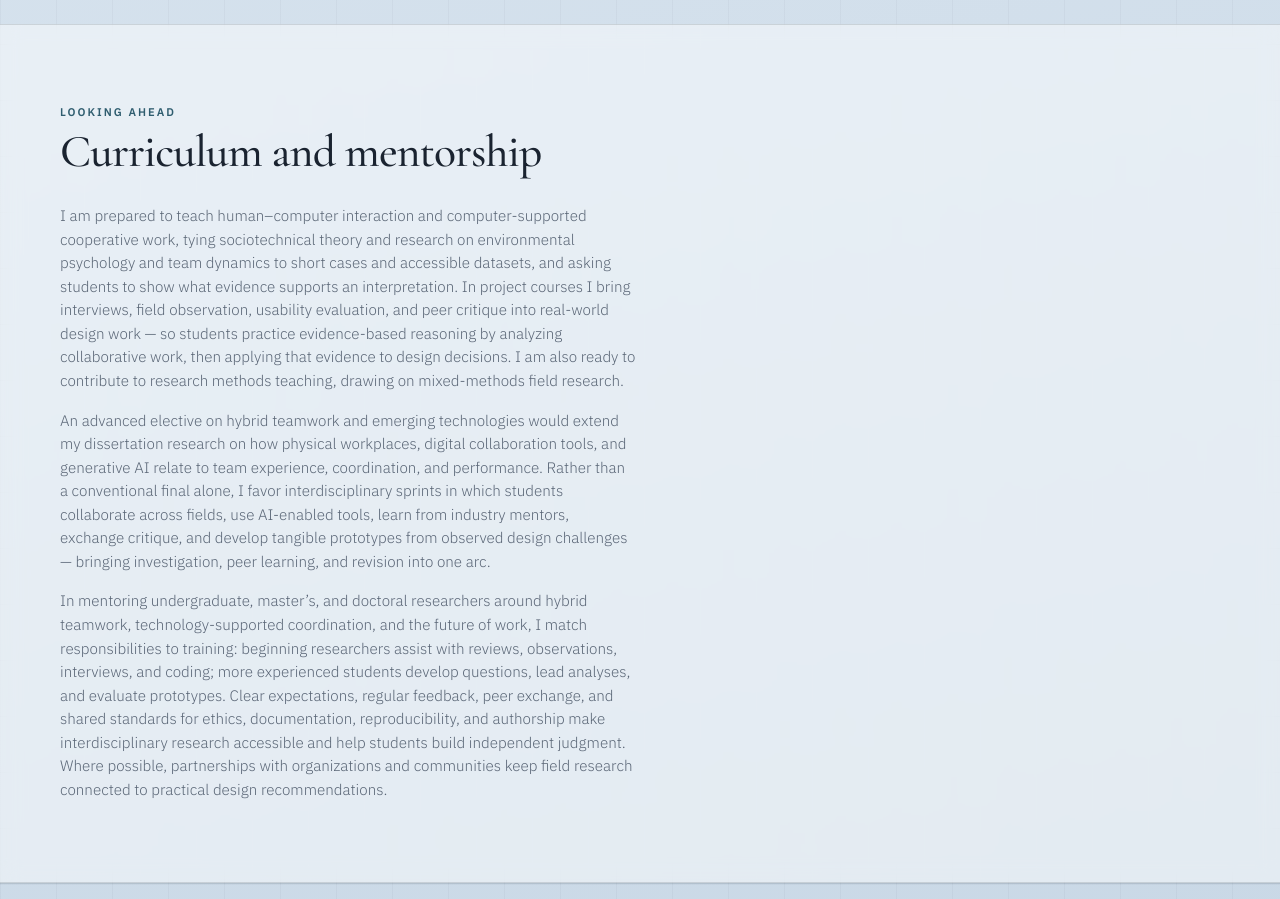
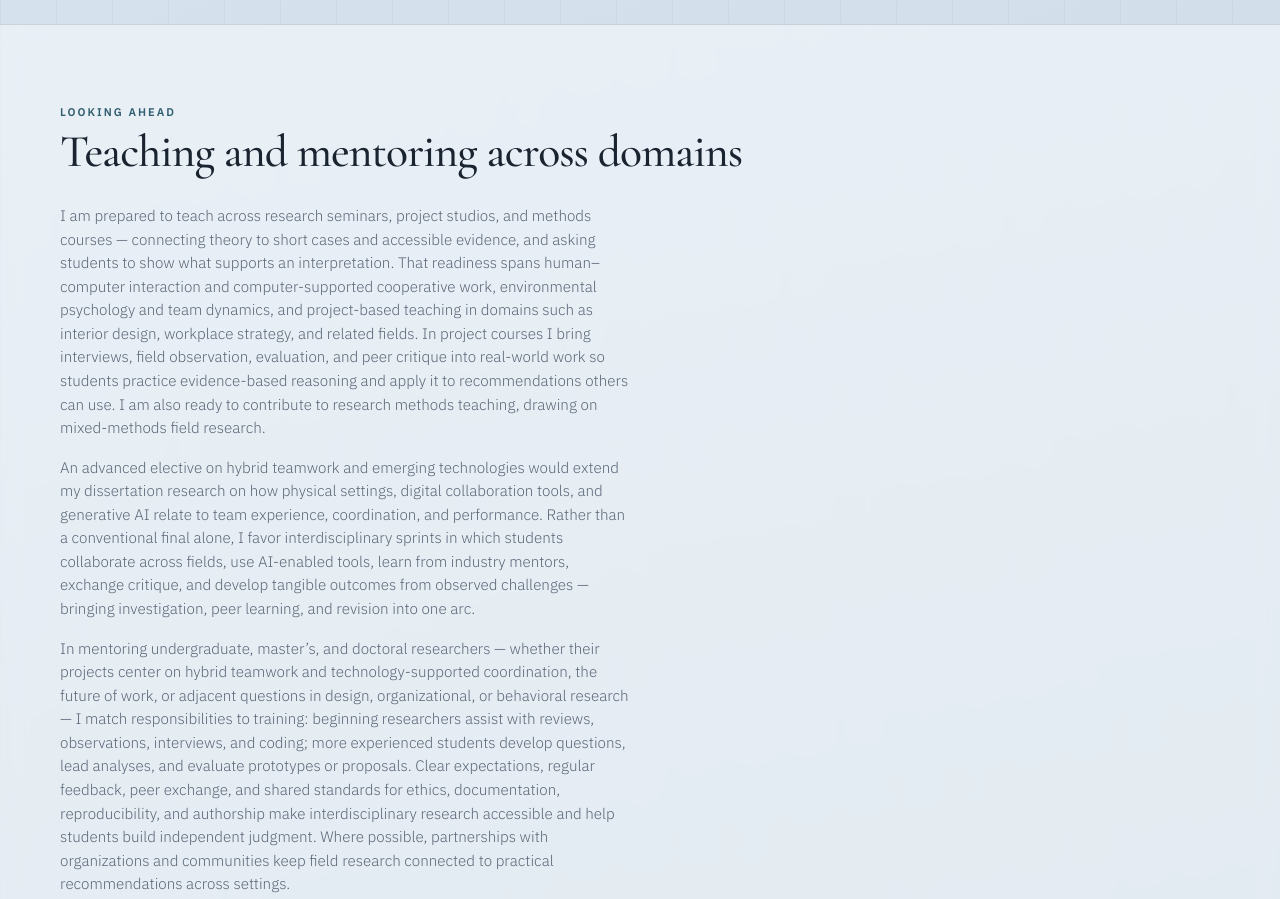
Before and after one commit to weyork/lesimo_teaching-portfolio, a plain HTML site: page philosophy.html in a window 1280 px wide. Shown: the part 1860-2759 px from the top of the page. Drawn offline with nearby package versions, Linux system fonts and the light colour scheme.

Commit message:
Rewrite Looking Ahead for interdisciplinary teaching voice
Broaden the philosophy page Looking Ahead heading and body so the
section covers teaching and mentoring across domains and projects,
with interior design as one example rather than a field lock-in.

Co-authored-by: yw529 <yw529@cornell.edu>

```diff
--- a/philosophy.html
+++ b/philosophy.html
@@ -102,36 +102,38 @@
     <div class="section-head">
       <div>
         <p class="label">Looking ahead</p>
-        <h2>Curriculum and mentorship</h2>
+        <h2>Teaching and mentoring across domains</h2>
       </div>
     </div>
     <div class="prose">
       <p>
-        I am prepared to teach human–computer interaction and computer-supported cooperative work, tying
-        sociotechnical theory and research on environmental psychology and team dynamics to short cases and
-        accessible datasets, and asking students to show what evidence supports an interpretation. In
-        project courses I bring interviews, field observation, usability evaluation, and peer critique into
-        real-world design work — so students practice evidence-based reasoning by analyzing collaborative
-        work, then applying that evidence to design decisions. I am also ready to contribute to research
-        methods teaching, drawing on mixed-methods field research.
+        I am prepared to teach across research seminars, project studios, and methods courses — connecting
+        theory to short cases and accessible evidence, and asking students to show what supports an
+        interpretation. That readiness spans human–computer interaction and computer-supported cooperative
+        work, environmental psychology and team dynamics, and project-based teaching in domains such as
+        interior design, workplace strategy, and related fields. In project courses I bring interviews,
+        field observation, evaluation, and peer critique into real-world work so students practice
+        evidence-based reasoning and apply it to recommendations others can use. I am also ready to
+        contribute to research methods teaching, drawing on mixed-methods field research.
       </p>
       <p>
         An advanced elective on hybrid teamwork and emerging technologies would extend my dissertation
-        research on how physical workplaces, digital collaboration tools, and generative AI relate to team
+        research on how physical settings, digital collaboration tools, and generative AI relate to team
         experience, coordination, and performance. Rather than a conventional final alone, I favor
         interdisciplinary sprints in which students collaborate across fields, use AI-enabled tools, learn
-        from industry mentors, exchange critique, and develop tangible prototypes from observed design
-        challenges — bringing investigation, peer learning, and revision into one arc.
+        from industry mentors, exchange critique, and develop tangible outcomes from observed challenges —
+        bringing investigation, peer learning, and revision into one arc.
       </p>
       <p>
-        In mentoring undergraduate, master’s, and doctoral researchers around hybrid teamwork,
-        technology-supported coordination, and the future of work, I match responsibilities to training:
-        beginning researchers assist with reviews, observations, interviews, and coding; more experienced
-        students develop questions, lead analyses, and evaluate prototypes. Clear expectations, regular
+        In mentoring undergraduate, master’s, and doctoral researchers — whether their projects center on
+        hybrid teamwork and technology-supported coordination, the future of work, or adjacent questions in
+        design, organizational, or behavioral research — I match responsibilities to training: beginning
+        researchers assist with reviews, observations, interviews, and coding; more experienced students
+        develop questions, lead analyses, and evaluate prototypes or proposals. Clear expectations, regular
         feedback, peer exchange, and shared standards for ethics, documentation, reproducibility, and
         authorship make interdisciplinary research accessible and help students build independent judgment.
         Where possible, partnerships with organizations and communities keep field research connected to
-        practical design recommendations.
+        practical recommendations across settings.
       </p>
     </div>
   </section>
```
